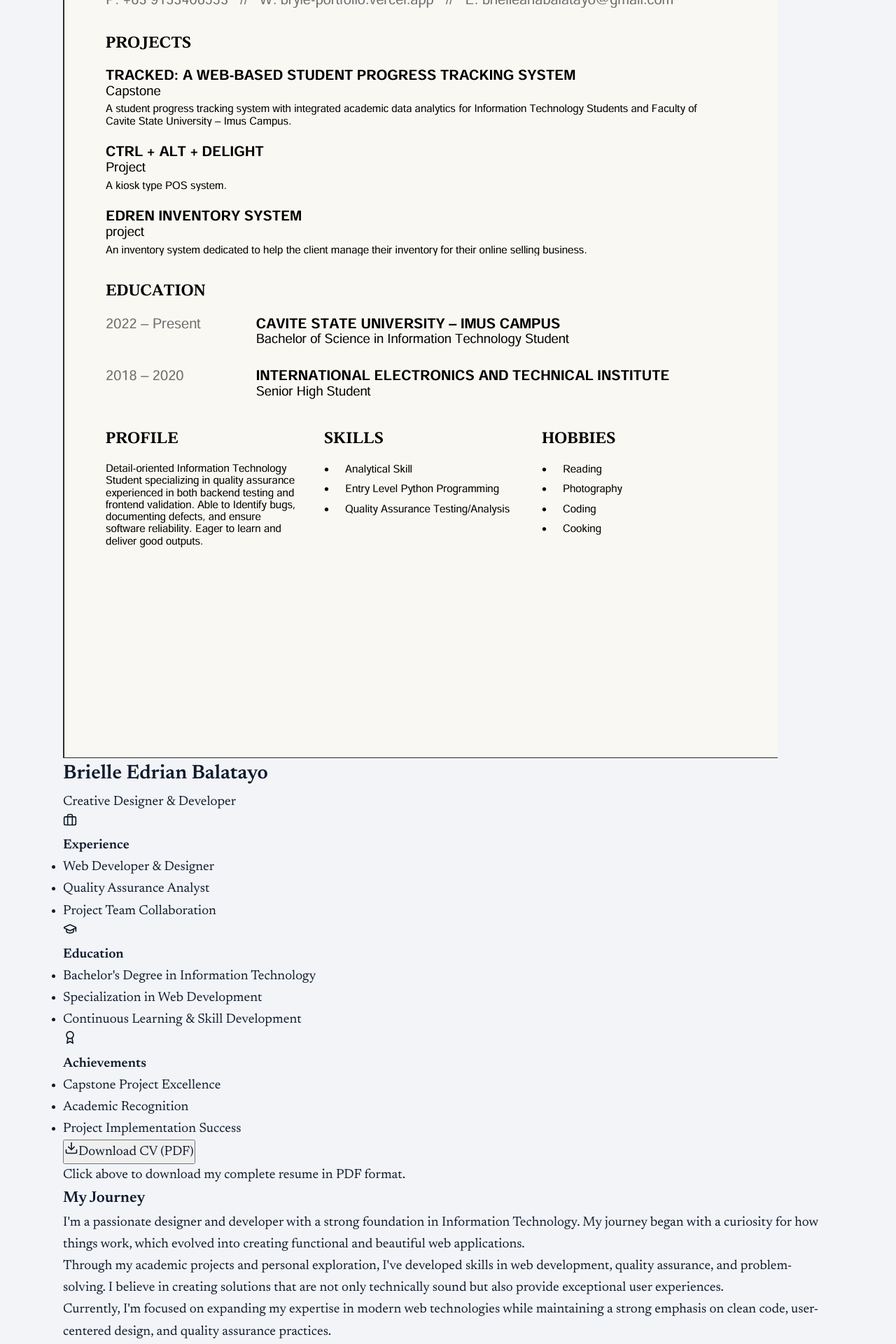
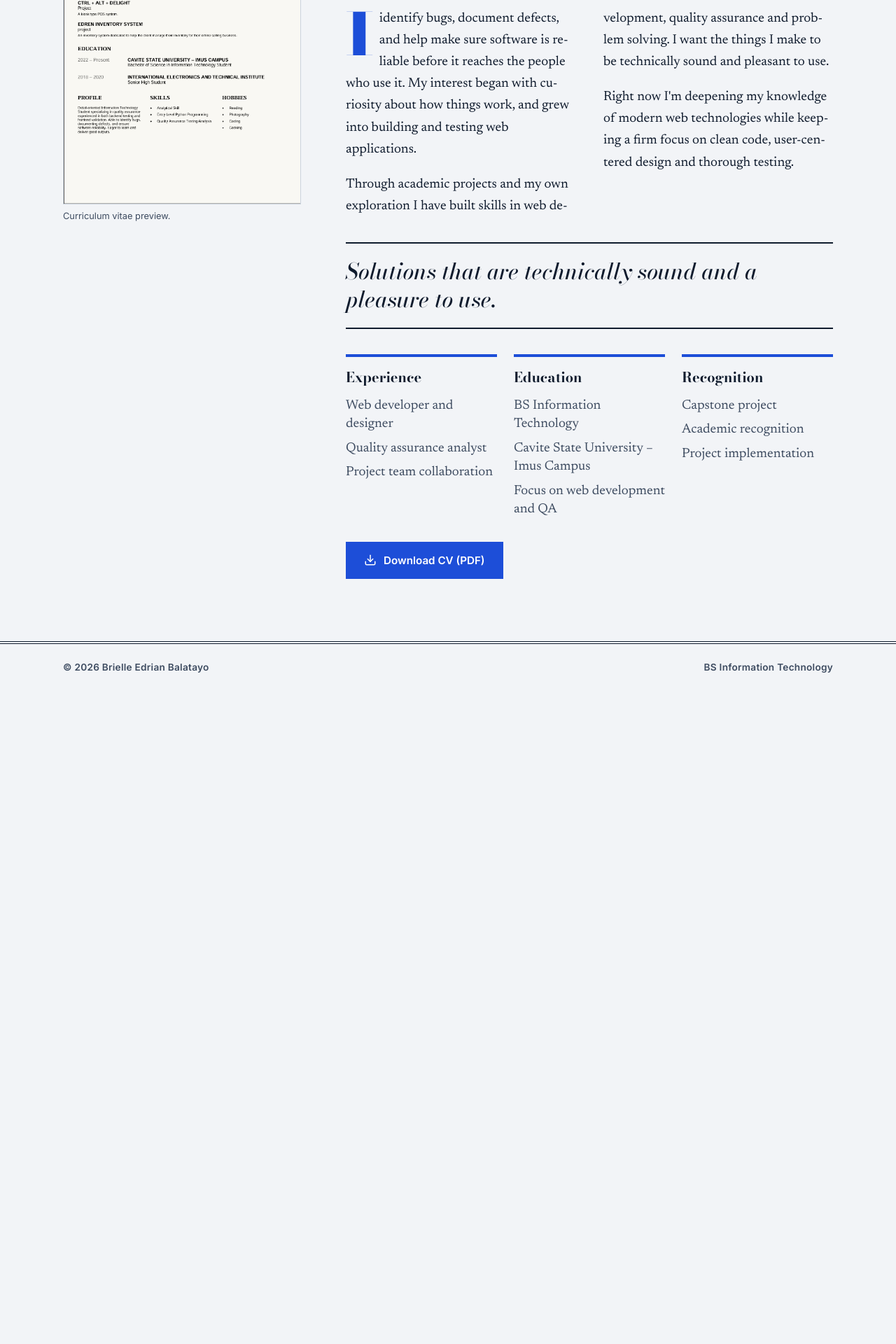
Before and after one commit to skyana-08/myportfolio, a React (Vite) app: page /about in a window 1280 px wide. Shown: the part 780-2700 px from the top of the page at 70% size. After the commit the page ends 1767 px from the top, so only its background shows below. Built offline with nearby package versions, Linux system fonts and the light colour scheme; the HTML template or start-up script is replaced by a standard one.

Commit message:
Refactor About component and enhance CV download
Refactor About component to streamline CV download and improve layout. Consolidate experience and facts sections for clarity.

```diff
--- a/src/pages/About.jsx
+++ b/src/pages/About.jsx
@@ -1,120 +1,74 @@
-import { Download, User, Briefcase, GraduationCap, Award } from 'lucide-react'
-import '../App.css'
+import { Download } from 'lucide-react'
+import cvImage from '../assets/Bryle CV.jpeg'
+import cvPdf from '../assets/Bryle CV.pdf'
 
-const About = () => {
-  const cvImage = "/src/assets/Bryle CV.jpeg"
-  const cvPdf = "/src/assets/Bryle CV.pdf"
-
-  const handleDownloadCV = () => {
-    // Create a temporary link to trigger download
-    const link = document.createElement('a')
-    link.href = cvPdf
-    link.download = 'Bryle_Balatayo_CV.pdf'
-    document.body.appendChild(link)
-    link.click()
-    document.body.removeChild(link)
-  }
-
-  const experiences = [
-    {
-      icon: Briefcase,
-      title: "Experience",
-      items: [
-        "Web Developer & Designer",
-        "Quality Assurance Analyst",
-        "Project Team Collaboration"
-      ]
-    },
-    {
-      icon: GraduationCap,
-      title: "Education",
-      items: [
-        "Bachelor's Degree in Information Technology",
-        "Specialization in Web Development",
-        "Continuous Learning & Skill Development"
-      ]
-    },
-    {
-      icon: Award,
-      title: "Achievements",
-      items: [
-        "Capstone Project Excellence",
-        "Academic Recognition",
-        "Project Implementation Success"
-      ]
-    }
+const facts = [
+  { title: 'Experience', items: ['Web developer and designer', 'Quality assurance analyst', 'Project team collaboration'] },
+  { title: 'Education', items: ['BS Information Technology', 'Cavite State University – Imus Campus', 'Focus on web development and QA'] },
+  { title: 'Recognition', items: ['Capstone project', 'Academic recognition', 'Project implementation'] },
 ]
 
-  return (
-    <div className="about-page">
-      <h1 className="page-title">About Me</h1>
-      <p className="page-subtitle">Get to know my background, experience, and qualifications</p>
+const About = () => (
+  <>
+    <header className="page-head">
+      <div className="kicker">Profile</div>
+      <h1 className="page-title">About</h1>
+    </header>
 
-      <div className="about-content">
-        <div className="cv-section">
-          <div className="cv-image-container">
-            <img
-              src={cvImage}
-              alt="Bryle Balatayo CV"
-              className="cv-image"
-              onError={(e) => {
-                e.target.onerror = null
-                e.target.src = "https://via.placeholder.com/300x400/1e7bb9/ffffff?text=CV+Preview"
-              }}
-            />
+    <div className="about-grid">
+      <figure className="plate">
+        <img src={cvImage} alt="Preview of Bryle Balatayo's CV" />
+        <figcaption>Curriculum vitae preview.</figcaption>
+      </figure>
+
+      <div>
+        <h2 className="about-name">Brielle Edrian Balatayo</h2>
+        <p className="about-lede">
+          A detail-oriented Information Technology student specializing in quality assurance, experienced in
+          backend testing and frontend validation.
+        </p>
+
+        <div className="about-body">
+          <p>
+            I identify bugs, document defects, and help make sure software is reliable before it reaches
+            the people who use it. My interest began with curiosity about how things work, and grew into
+            building and testing web applications.
+          </p>
+          <p>
+            Through academic projects and my own exploration I have built skills in web development,
+            quality assurance and problem solving. I want the things I make to be technically sound and
+            pleasant to use.
+          </p>
+          <p>
+            Right now I'm deepening my knowledge of modern web technologies while keeping a firm focus on
+            clean code, user-centered design and thorough testing.
+          </p>
         </div>
 
-          <div className="cv-details">
-            <h2>Brielle Edrian Balatayo</h2>
-            <p className="cv-title">Creative Designer & Developer</p>
+        <blockquote className="pull">Solutions that are technically sound and a pleasure to use.</blockquote>
 
-            <div className="cv-highlights">
-              {experiences.map((exp, index) => (
-                <div key={index} className="highlight-item">
-                  <exp.icon size={20} className="highlight-icon" />
-                  <div>
-                    <h4>{exp.title}</h4>
+        <div className="facts">
+          {facts.map((fact) => (
+            <section key={fact.title} className="fact">
+              <h3>{fact.title}</h3>
               <ul>
-                      {exp.items.map((item, itemIndex) => (
-                        <li key={itemIndex}>{item}</li>
+                {fact.items.map((item) => (
+                  <li key={item}>{item}</li>
                 ))}
               </ul>
-                  </div>
-                </div>
+            </section>
           ))}
         </div>
 
-            <button onClick={handleDownloadCV} className="download-button">
-              <Download size={20} />
+        <div className="btn-row">
+          <a href={cvPdf} download="Bryle_Balatayo_CV.pdf" className="btn">
+            <Download size={18} />
             Download CV (PDF)
-            </button>
-
-            <p className="download-note">
-              Click above to download my complete resume in PDF format.
-            </p>
-          </div>
-        </div>
-
-        <div className="about-story">
-          <h3>My Journey</h3>
-          <p>
-            I'm a passionate designer and developer with a strong foundation in Information Technology.
-            My journey began with a curiosity for how things work, which evolved into creating functional
-            and beautiful web applications.
-          </p>
-          <p>
-            Through my academic projects and personal exploration, I've developed skills in web development,
-            quality assurance, and problem-solving. I believe in creating solutions that are not only
-            technically sound but also provide exceptional user experiences.
-          </p>
-          <p>
-            Currently, I'm focused on expanding my expertise in modern web technologies while maintaining
-            a strong emphasis on clean code, user-centered design, and quality assurance practices.
-          </p>
+          </a>
         </div>
       </div>
     </div>
+  </>
 )
-}
 
 export default About
```
Lines whose indentation alone changed are shown as unchanged.
